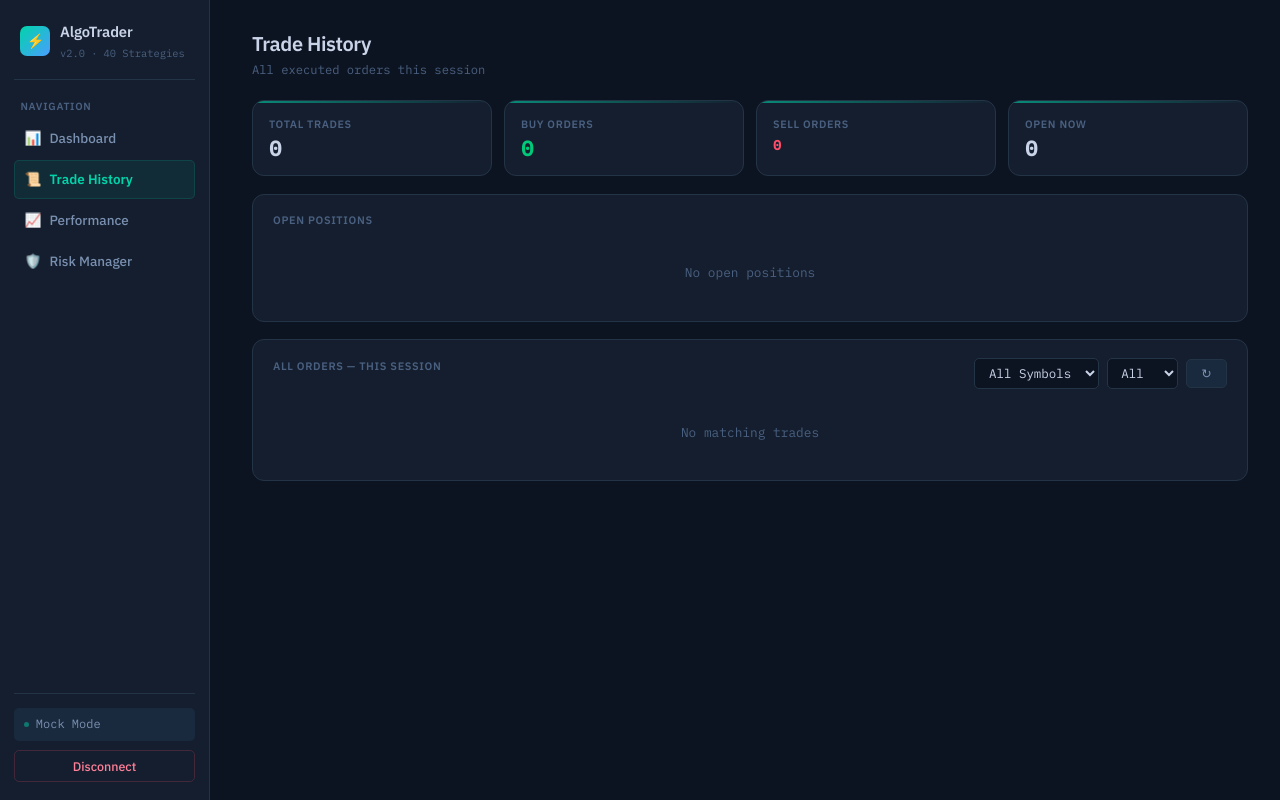
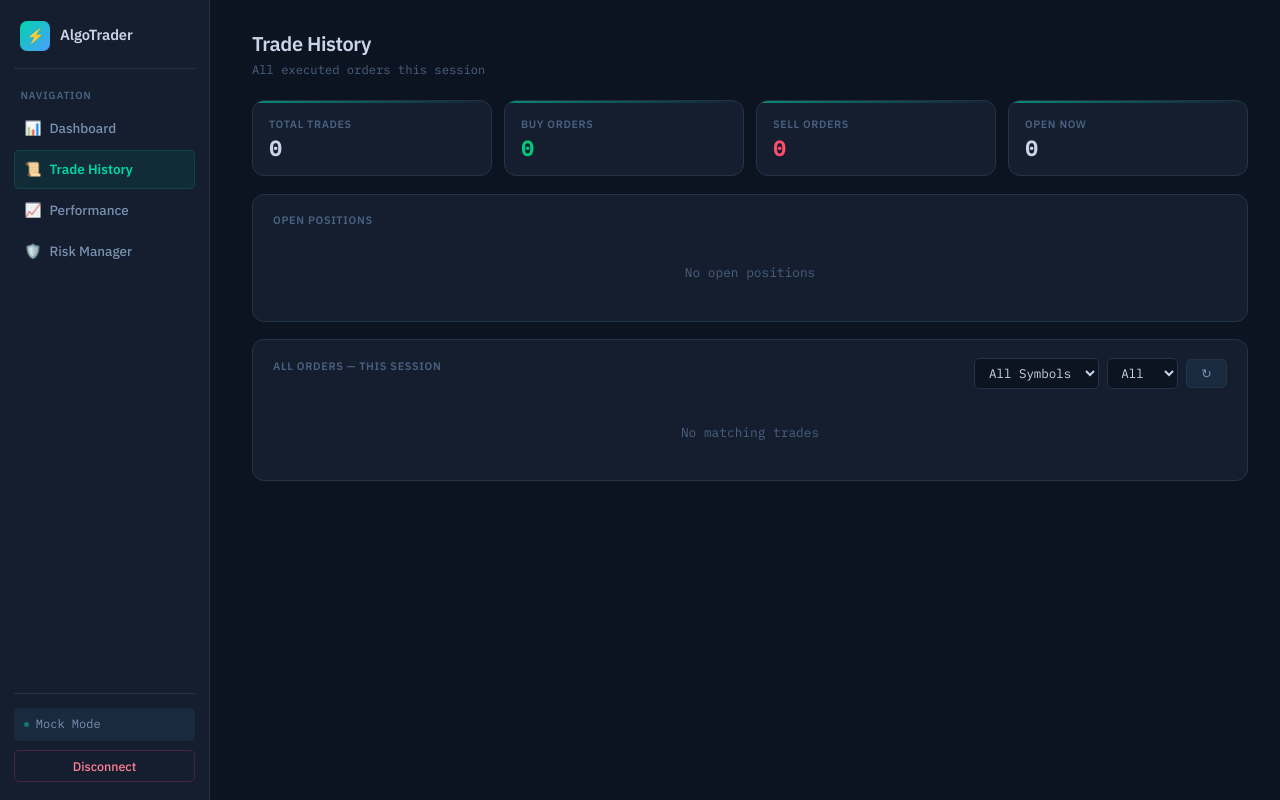
Before and after one commit to extrarida/AlgoTradingBot, a FastAPI app: page /history in a window 1280 px wide. Run offline with FastAPI, Linux system fonts and the light colour scheme.

Commit message:
UI changes - Fixed font size for price and removed extra headers

```diff
--- a/ui/static/css/styling.css
+++ b/ui/static/css/styling.css
@@ -298,6 +298,9 @@
   margin-bottom:  0.35rem;
 }
 
+.positive { color: var(--profit) !important; }
+.negative { color: var(--loss)   !important;}
+
 .stat-value {
   font-size:      1.3rem;
   font-weight:    600;
@@ -428,9 +431,6 @@
 
 tr:last-child td { border-bottom: none; }
 tr:hover td { background: rgba(26,42,62,0.6); color: var(--text); }
-
-.positive { color: var(--profit) !important; }
-.negative { color: var(--loss)   !important; font-size: inherit; }
 
 /* ── Form fields ──────────────────────────────────────────────── */
 .form-field {
--- a/ui/templates/history.html
+++ b/ui/templates/history.html
@@ -14,7 +14,7 @@
 <nav class="sidebar">
   <div class="sidebar-logo">
     <div class="logo-icon">⚡</div>
-    <div><div class="logo-name">AlgoTrader</div><div class="logo-ver">v2.0 · 40 Strategies</div></div>
+    <div><div class="logo-name">AlgoTrader</div><div class="logo-ver"></div></div>
   </div>
   <div class="nav-section-label">Navigation</div>
   <a href="/dashboard"   class="nav-link"><span class="nav-icon">📊</span> Dashboard</a>
--- a/ui/templates/performance.html
+++ b/ui/templates/performance.html
@@ -24,7 +24,7 @@
 <nav class="sidebar">
   <div class="sidebar-logo">
     <div class="logo-icon">⚡</div>
-    <div><div class="logo-name">AlgoTrader</div><div class="logo-ver">v2.0 · 40 Strategies</div></div>
+    <div><div class="logo-name">AlgoTrader</div><div class="logo-ver"></div></div>
   </div>
   <div class="nav-section-label">Navigation</div>
   <a href="/dashboard"   class="nav-link"><span class="nav-icon">📊</span> Dashboard</a>
--- a/ui/templates/risk.html
+++ b/ui/templates/risk.html
@@ -49,7 +49,7 @@
 <nav class="sidebar">
   <div class="sidebar-logo">
     <div class="logo-icon">⚡</div>
-    <div><div class="logo-name">AlgoTrader</div><div class="logo-ver">v2.0 · 40 Strategies</div></div>
+    <div><div class="logo-name">AlgoTrader</div><div class="logo-ver"></div></div>
   </div>
   <div class="nav-section-label">Navigation</div>
   <a href="/dashboard"   class="nav-link"><span class="nav-icon">📊</span> Dashboard</a>
```
